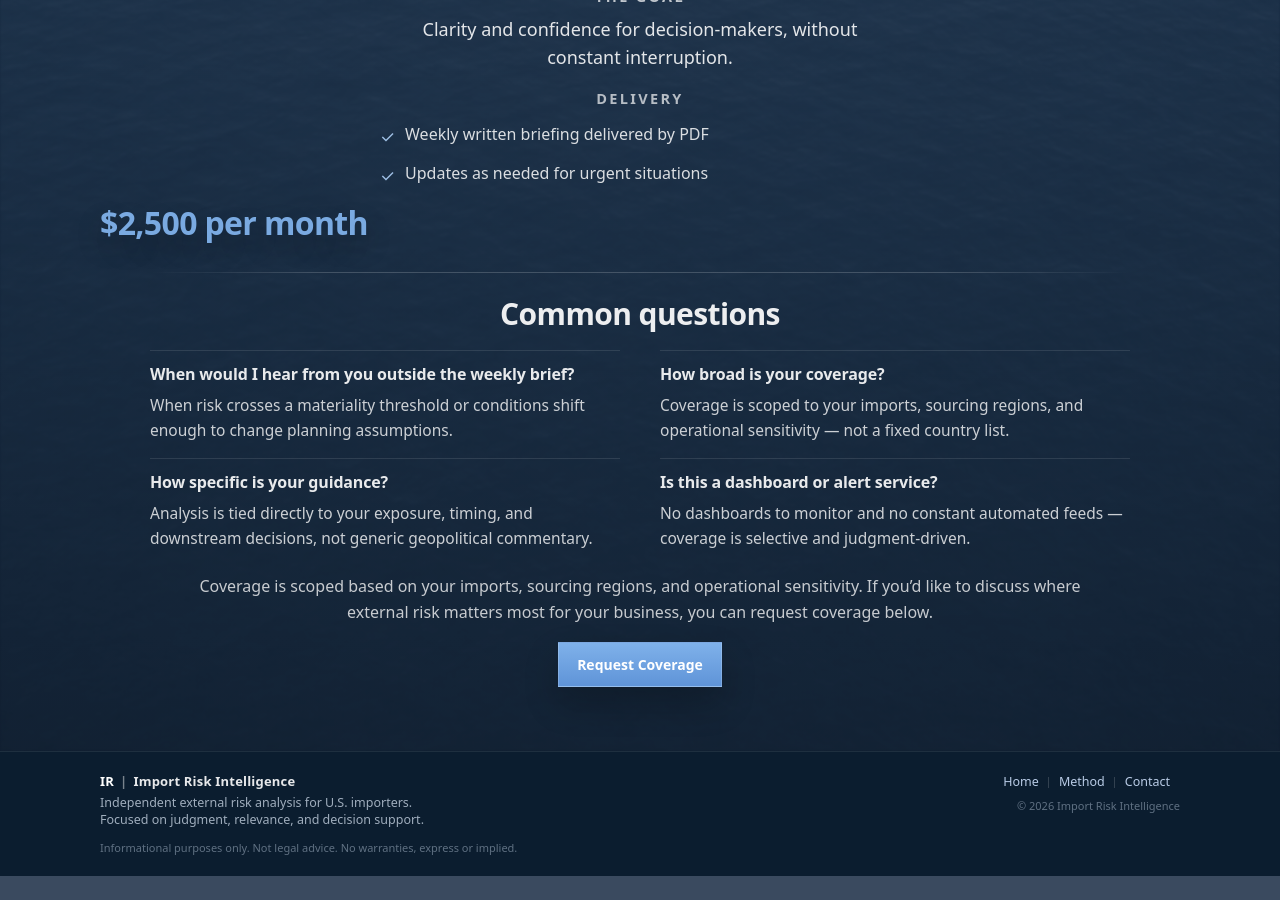
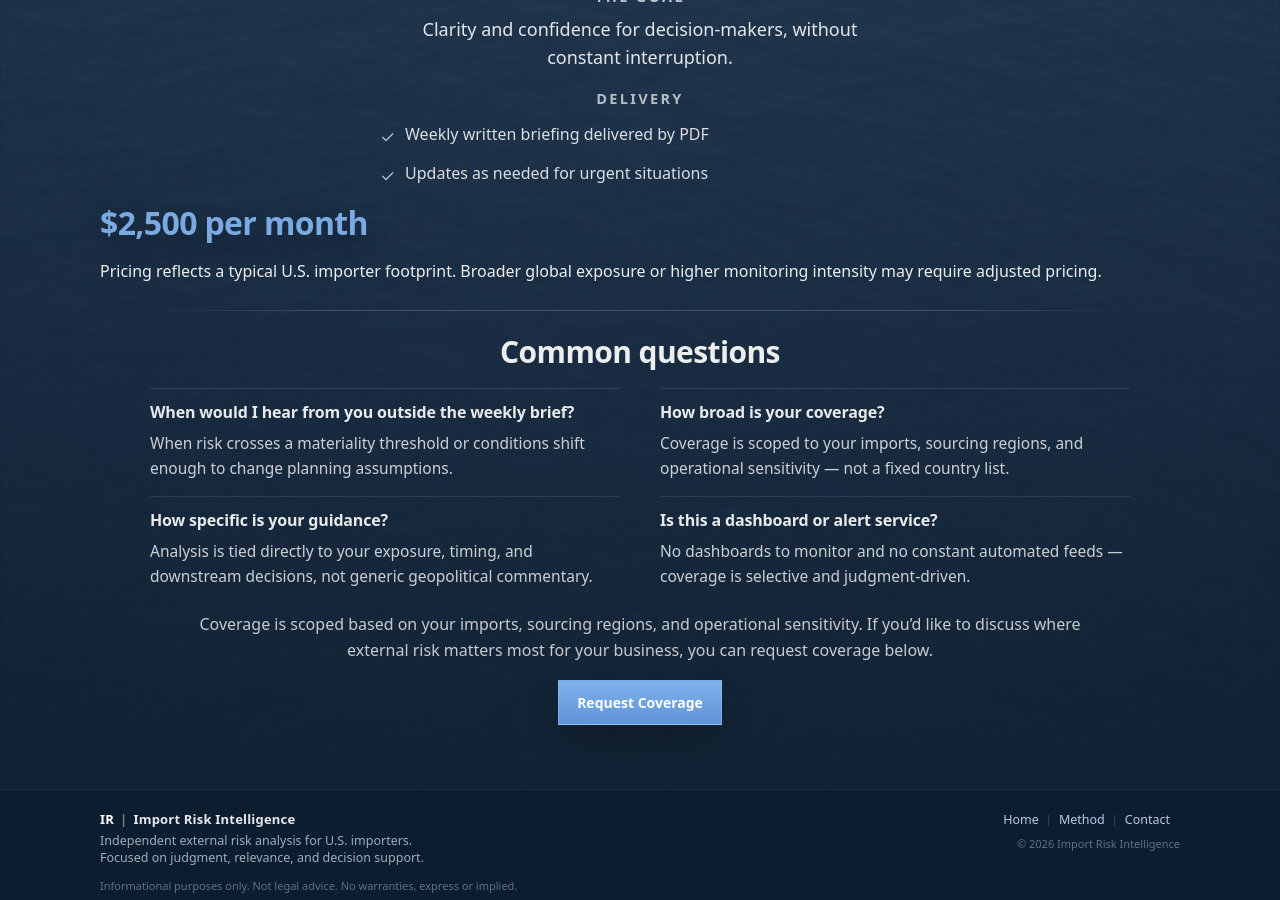
Before and after one commit to importrisk/import-risk-intelligence-site, a Jekyll site: the page built from method.html, in a window 1280 px wide and 900 px high, scrolled down 1088 px. Built offline with Jekyll 4.4.1, drawn with Linux system fonts in a browser that asks for light colours; before the commit the page ends 1964 px from its top, so only the background shows below that.

Commit message:
Update method.html

```diff
--- a/method.html
+++ b/method.html
@@ -226,6 +226,10 @@ css: /method.css?v=100
 
     <!-- PRICE (kept under delivery) -->
     <p class="mp-goal-price">$2,500 per month</p>
+    <p class="mp-price-note">
+  Pricing reflects a typical U.S. importer footprint. Broader global exposure or higher monitoring
+  intensity may require adjusted pricing.
+</p>
 
     <div class="mp-divider" aria-hidden="true"></div>
 
```
